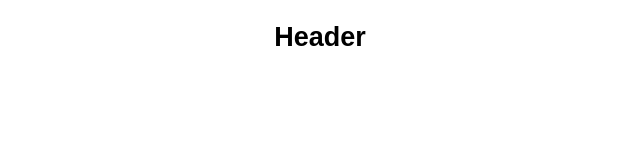
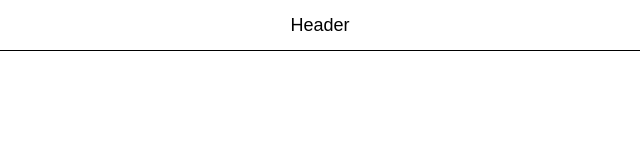
Before and after one commit to ooloo-io/github-flow-rmuho16, a website: page src/index.html in a window 1280 px wide. Shown: the whole page, without its empty margins (320-960 px from the left). Drawn offline with nearby package versions, Linux system fonts and the light colour scheme.

Commit message:
Header (#4)
* added header markup

* added header styles

```diff
--- a/src/index.html
+++ b/src/index.html
@@ -13,6 +13,6 @@
 </head>
 
 <body>
-<h2 style="text-align: center">Header</h2>
+<header class="header">Header</header>
 </body>
 </html>
--- a/src/styles.css
+++ b/src/styles.css
@@ -2,3 +2,11 @@ body {
   font-family: Arial, Helvetica, sans-serif;
   font-size: 18px;
 }
+
+.header {
+  height: 50px;
+  display: flex;
+  justify-content: center;
+  align-items: center;
+  border-bottom: 1px solid black;
+}
```
